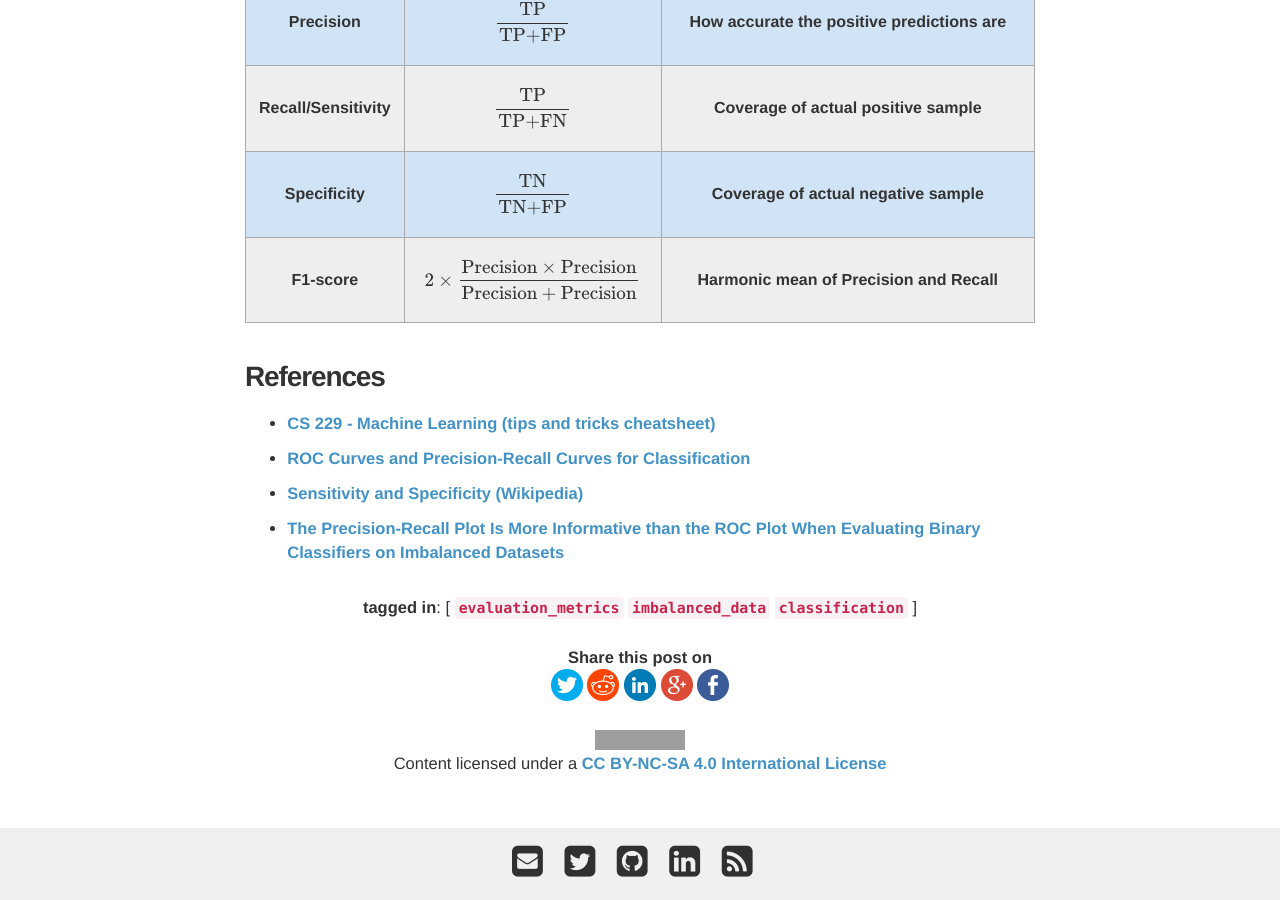
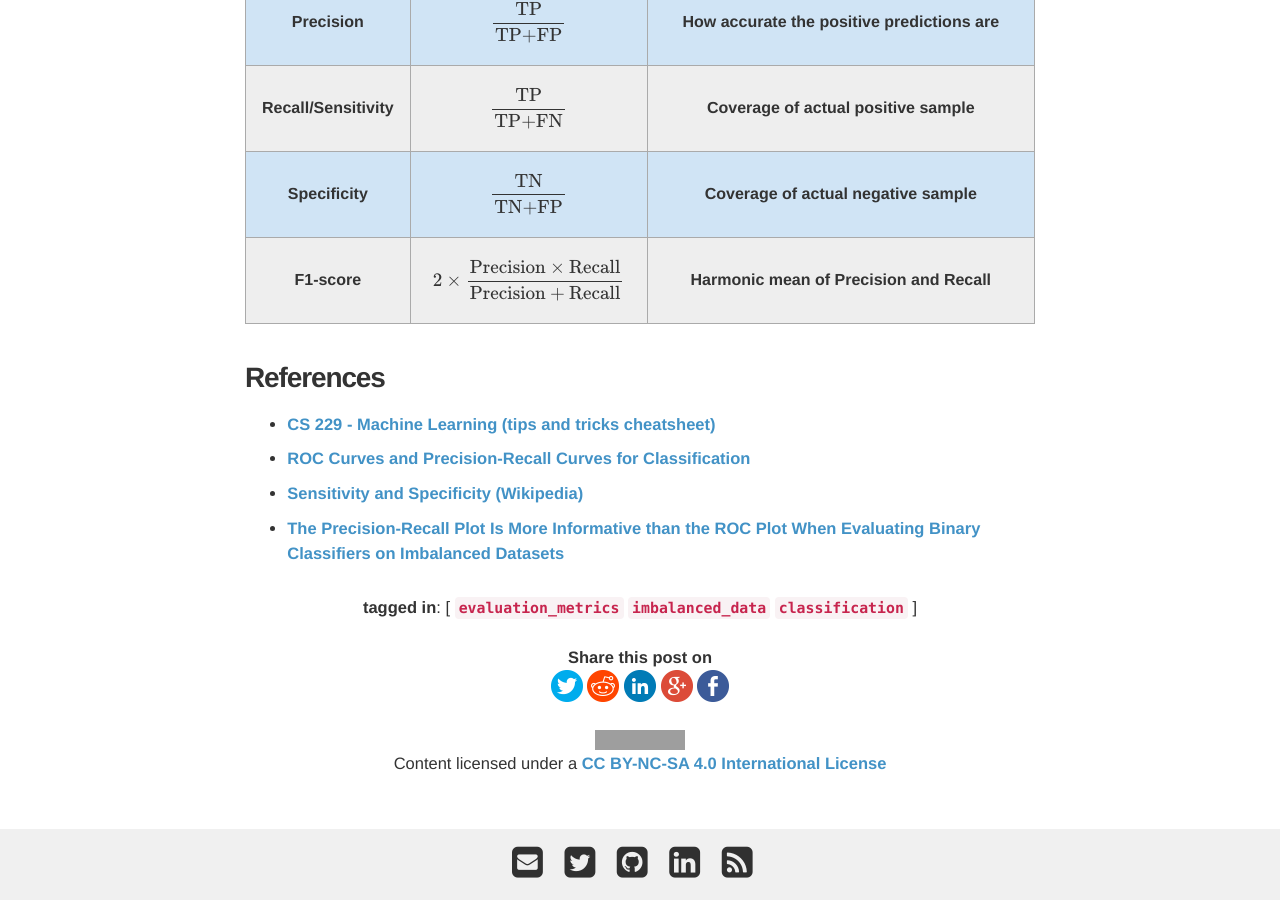
Before and after one commit to davidsbatista/davidsbatista.net, a Jekyll site: the page built from _posts/2018-08-15-NLP_Metrics.md, in a window 1280 px wide and 900 px high, scrolled down 6280 px. Built offline with Jekyll 4.4.1, drawn with Linux system fonts in a browser that asks for light colours; nearby versions of some CDN libraries; some web fonts are replaced; formulas are drawn with MathJax 3; comment, search, counter and statistics services are not loaded; grey boxes are pictures that could not be loaded.

Commit message:
Update 2018-08-15-NLP_Metrics.md
fixed typo

```diff
--- a/_posts/2018-08-15-NLP_Metrics.md
+++ b/_posts/2018-08-15-NLP_Metrics.md
@@ -259,7 +259,7 @@ ROC curves are appropriate when the observations are balanced between each class
 </tr>
 <tr>
 <td>F1-score</td>
-<td>$$2 \times\frac{\textrm{Precision} \times \textrm{Precision}}{\textrm{Precision} + \textrm{Precision}}$$</td>
+<td>$$2 \times\frac{\textrm{Precision} \times \textrm{Recall}}{\textrm{Precision} + \textrm{Recall}}$$</td>
 <td>Harmonic mean of Precision and Recall</td>
 </tr>
 </tbody>
```
